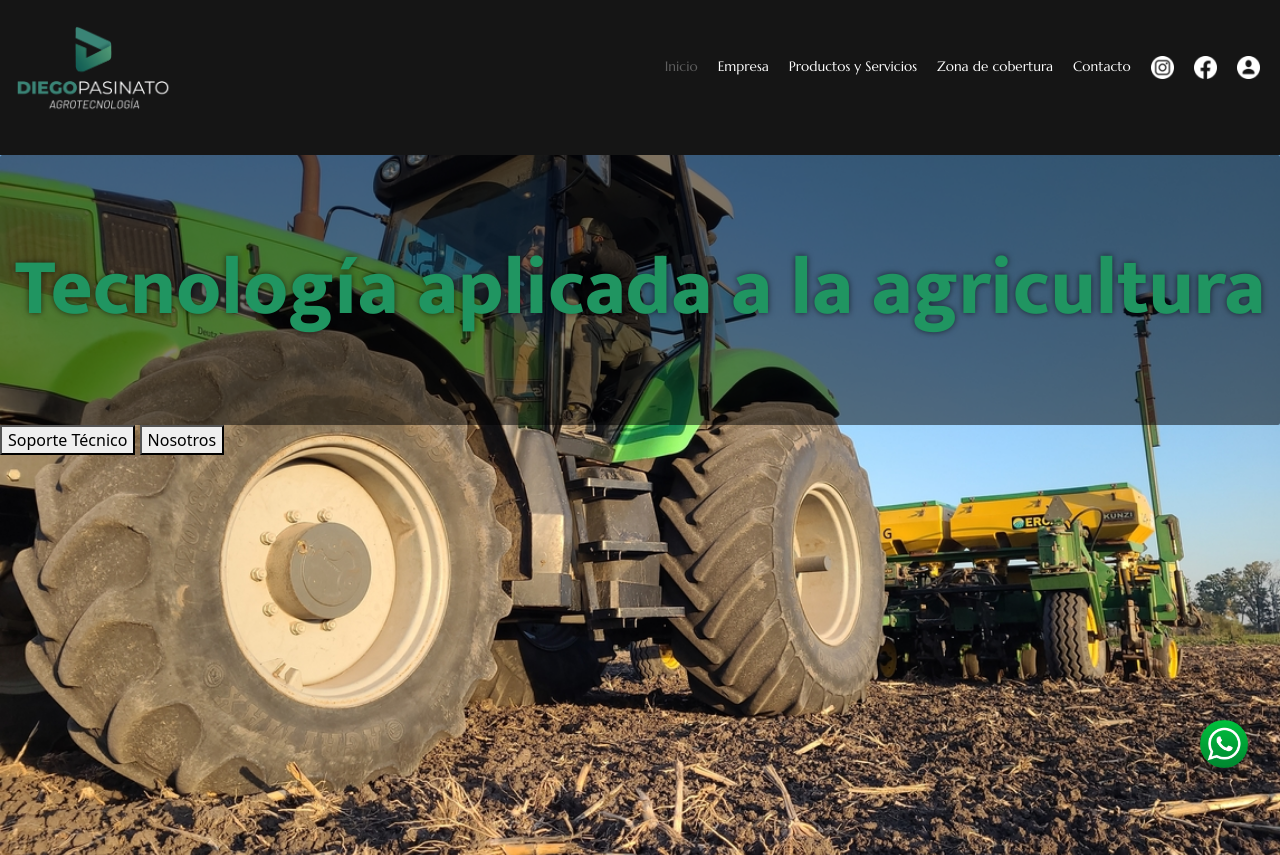
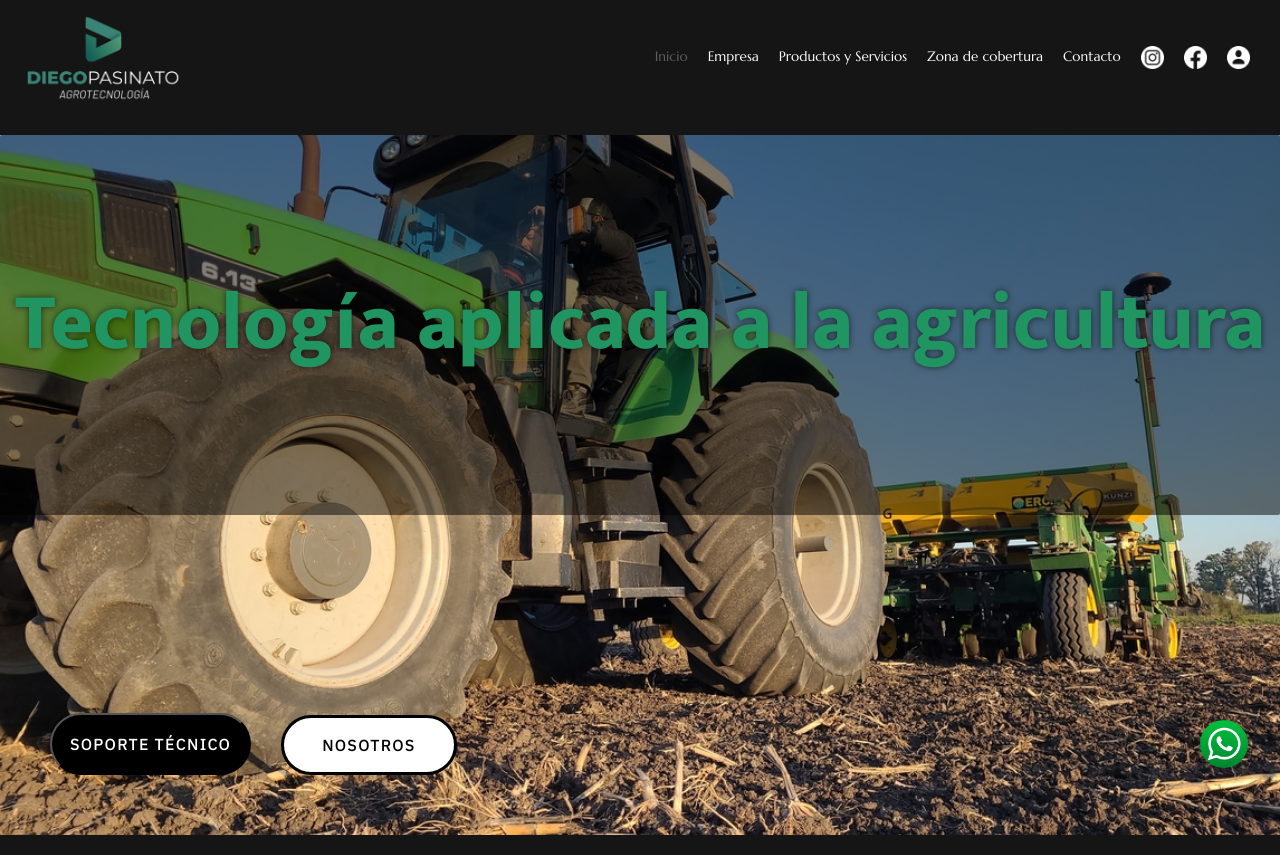
Before and after one commit to LucioPerezSardi/PreEntrega3-PerezSardi, a website: page index.html in a window 1280 px wide. Shown: the top 855 px of the page. Drawn offline with nearby package versions, Linux system fonts and the light colour scheme.

Commit message:
seccion uno main lista

```diff
--- a/index.html
+++ b/index.html
@@ -19,7 +19,7 @@
   </div>
   <div class="container-fluid">
       <!-- logo + nav -->
-      <header class="row position-sticky top-0 p-px-10 mb-px-20">
+      <header class="row position-sticky top-0 p-px-20 mb-px-20">
               <div class="col-lg-12 col-12">
                 <nav class="navbar navbar-expand-lg">
                   <div class="container-fluid">
@@ -73,17 +73,19 @@
                   Tecnología aplicada a la agricultura
                 </h1>
               </article>
-              <div>
+              <div class="height-300">
+                <div class="posicion-button">
                   <a href="#">
-                  <button class="buttonSoporte">
+                    <button class="button-soporte">
                       Soporte Técnico
                     </button>
                   </a>
                   <a href="pages/empresa.html">
-                  <button class="buttonNos">
+                    <button class="button-nosotros">
                       Nosotros
                     </button>
                   </a>
+                </div>
               </div>
           </section>
         </div>
--- a/scss/bootstrap.scss
+++ b/scss/bootstrap.scss
@@ -61,3 +61,4 @@
 @import "mi_header";
 @import "mi_footer";
 @import "mi_main";
+@import "mis_botones";
--- a/scss/mi_main.scss
+++ b/scss/mi_main.scss
@@ -28,8 +28,10 @@ h1{
     flex-wrap: wrap;
 }
 
+// titulo main
 @media (max-width:768px){
-    .h1-main{margin-top: 0;
+    .h1-main{
+        margin-top: 0;
         background-color: rgba(0, 0, 0, 0.5);
         height: max-content;
         border-radius: 2px;
@@ -41,13 +43,40 @@ h1{
 }
 
 @media (min-width:1024px){
-    .h1-main{margin-top: 0;
+    .h1-main{
+        margin-top: 0;
         background-color: rgba(0, 0, 0, 0.5);
         width: 100%;
-        height: auto;
+        height: 380px;
         border-radius: 2px;
         text-shadow: white;
         line-height: 90px;
         text-shadow: #0000009e 0px 0px 6px;
     }
 }
+
+//ubicacion botones
+@media (max-width:768px){
+    .posicion-button{
+        margin: 0 0 40px 0px;
+        display: flex;
+        flex-wrap: wrap;
+        margin-top: 210px;
+        align-content: center;
+        justify-content: center;
+    }
+}
+
+@media (min-width:1024px){
+    .height-300{
+        height: 300px;
+        display: flex;
+        align-content: flex-end;
+        align-items: flex-end;
+    }
+    .posicion-button{
+        margin: 0px 0 40px 50px;
+        display: flex;
+        align-items: flex-end;
+    }
+}
--- /dev/null
+++ b/scss/mis_botones.scss
@@ -0,0 +1,61 @@
+//boton general
+.button {
+    padding: 17px 18px;
+    border-radius: 50px;
+    color: $blanco;
+    background-color: black;
+    box-shadow: rgba(29, 29, 29, 0.05) 0 0 8px;
+    font-size: 16px;
+    transition: all .5s ease;
+    &:hover {
+        background-color: $color-ppal;
+        color: $blanco;
+        box-shadow: $neon-green 0px 7px 29px 0px;
+    }
+    &:active {
+        background-color: $color-ppal;
+        color: $blanco;
+        box-shadow: $blanco-sucio 0px 0px 0px 0px;
+        transform: translateY(10px);
+        transition: 100ms;
+    }
+}
+
+
+//botones con extend
+
+//botones main
+.button-soporte{
+    @extend .button;
+    font-family: 'IBM Plex Sans', sans-serif;
+    font-weight: 400;
+    letter-spacing: 1.2px;
+    text-transform: uppercase;
+    &:hover{
+        letter-spacing: 3px;
+    }
+    &:active {
+        letter-spacing: 3px;
+    }
+}
+
+.button-nosotros{
+    @extend .button;
+    font-family: 'IBM Plex Sans', sans-serif;
+    font-weight: 400;
+    padding: 15px 38px;
+    margin: 0px 30px;
+    color: black;
+    background-color: $blanco;
+    border: 3px black solid;
+    letter-spacing: 1.2px;
+    text-transform: uppercase;
+    &:hover{
+        letter-spacing: 3px;
+        border: 0;
+    }
+    &:active {
+        letter-spacing: 3px;
+        border: 0;
+    }
+}
--- a/scss/mis_bucles.scss
+++ b/scss/mis_bucles.scss
@@ -40,7 +40,7 @@
 
 @for $i from 0 through 100{
     .p-px-#{$i*5}{
-        padding: 5px * $i;
+        padding:0 5px * $i;
     }
 }
 
```
Also changed, not shown: css/style.css, 1 other file. Lines whose indentation alone changed are shown as unchanged.
